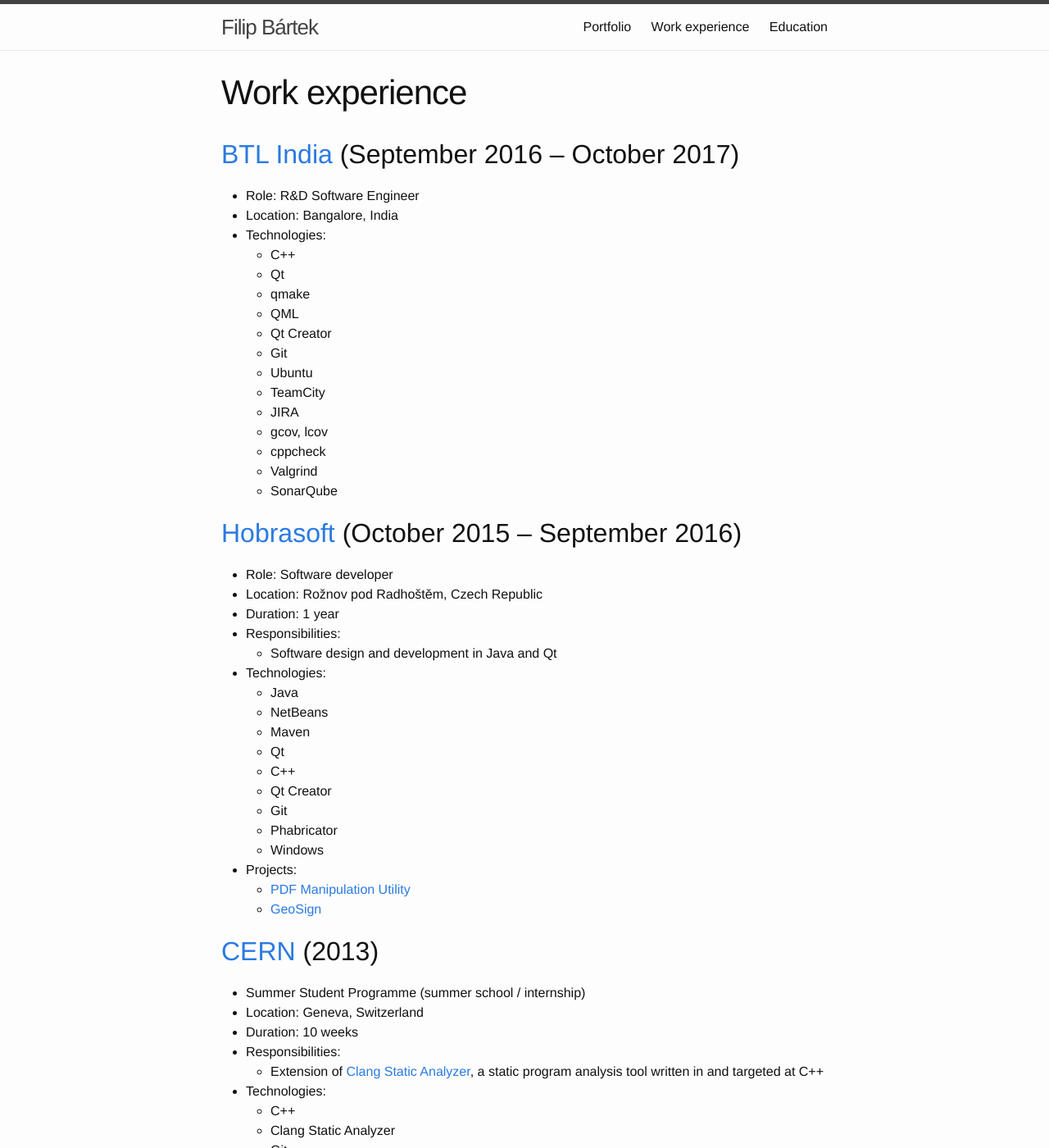
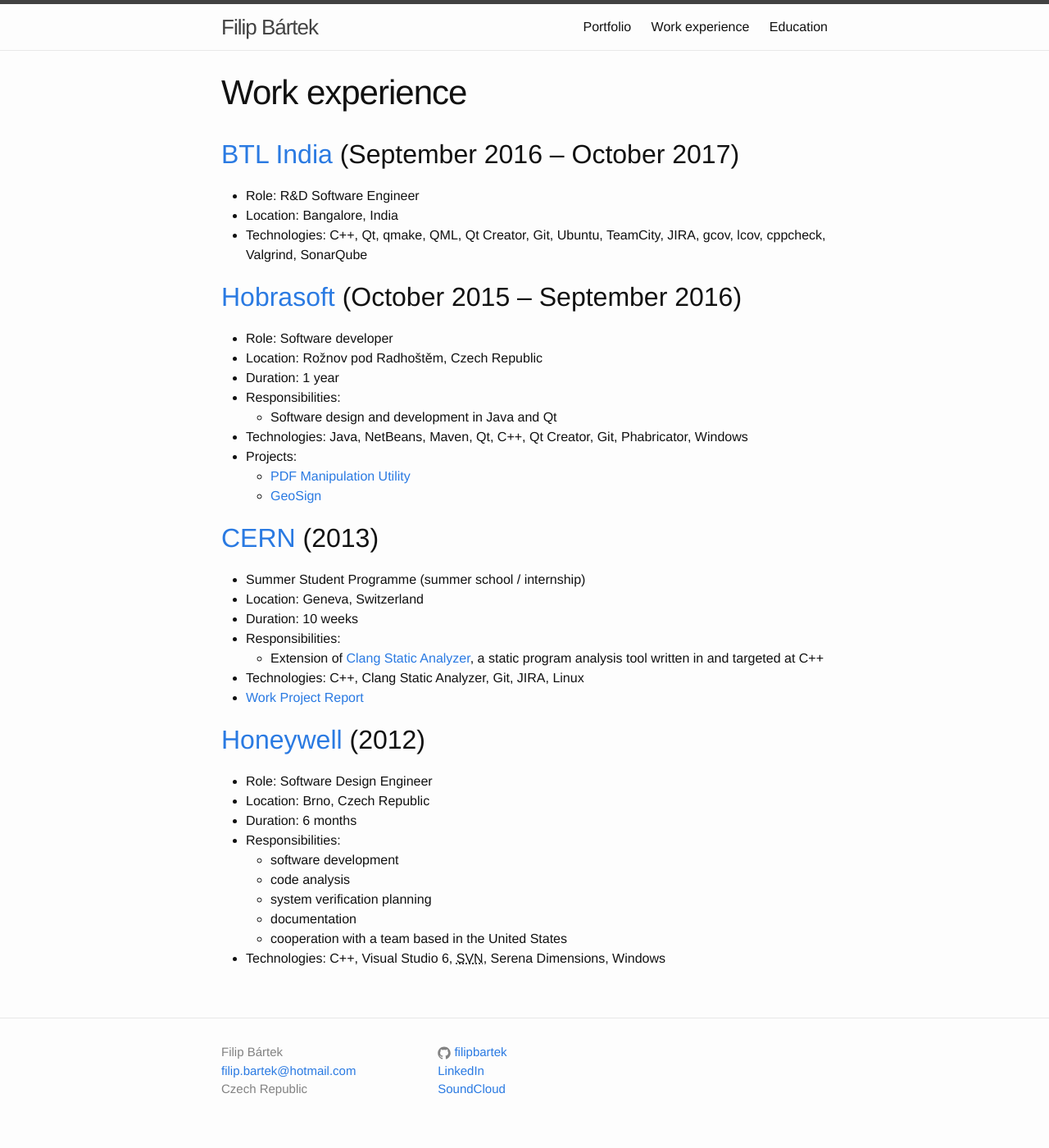
Before and after one commit to filipbartek/filipbartek.github.io, a Jekyll site: the page built from 1-work-experience.md, in a window 1280 px wide and 1400 px high. Shown: the whole window at 82% size. Built offline with Jekyll 4.4.1, drawn with Linux system fonts in a browser that asks for light colours; some of the changed text lies outside the part shown.

Commit message:
Join technologies in Work experience to one line

```diff
--- a/1-work-experience.md
+++ b/1-work-experience.md
@@ -8,20 +8,7 @@
 
 * Role: R&D Software Engineer
 * Location: Bangalore, India
-* Technologies:
-  * C++
-  * Qt
-  * qmake
-  * QML
-  * Qt Creator
-  * Git
-  * Ubuntu
-  * TeamCity
-  * JIRA
-  * gcov, lcov
-  * cppcheck
-  * Valgrind
-  * SonarQube
+* Technologies: C++, Qt, qmake, QML, Qt Creator, Git, Ubuntu, TeamCity, JIRA, gcov, lcov, cppcheck, Valgrind, SonarQube
 
 # [Hobrasoft](http://www.hobrasoft.cz/) (October 2015 – September 2016)
 
@@ -30,16 +17,7 @@
 * Duration: 1 year
 * Responsibilities:
   * Software design and development in Java and Qt
-* Technologies:
-  * Java
-  * NetBeans
-  * Maven
-  * Qt
-  * C++
-  * Qt Creator
-  * Git
-  * Phabricator
-  * Windows
+* Technologies: Java, NetBeans, Maven, Qt, C++, Qt Creator, Git, Phabricator, Windows
 * Projects:
   * [PDF Manipulation Utility](http://hobrasoft-cz.github.io/PDFMU/)
   * [GeoSign](http://geosign.hobrasoft.cz/)
@@ -51,12 +29,7 @@
 * Duration: 10 weeks
 * Responsibilities:
   * Extension of [Clang Static Analyzer](http://clang-analyzer.llvm.org/), a static program analysis tool written in and targeted at C++
-* Technologies:
-  * C++
-  * Clang Static Analyzer
-  * Git
-  * JIRA
-  * Linux
+* Technologies: C++, Clang Static Analyzer, Git, JIRA, Linux
 * [Work Project Report](http://cds.cern.ch/record/1597539)
 
 # [Honeywell](http://honeywell.com/) (2012)
@@ -70,9 +43,4 @@
   * system verification planning
   * documentation
   * cooperation with a team based in the United States
-* Technologies:
-  * C++
-  * Visual Studio 6
-  * <abbr title="Subversion">SVN</abbr>
-  * Serena Dimensions
-  * Windows
+* Technologies: C++, Visual Studio 6, <abbr title="Subversion">SVN</abbr>, Serena Dimensions, Windows
```
